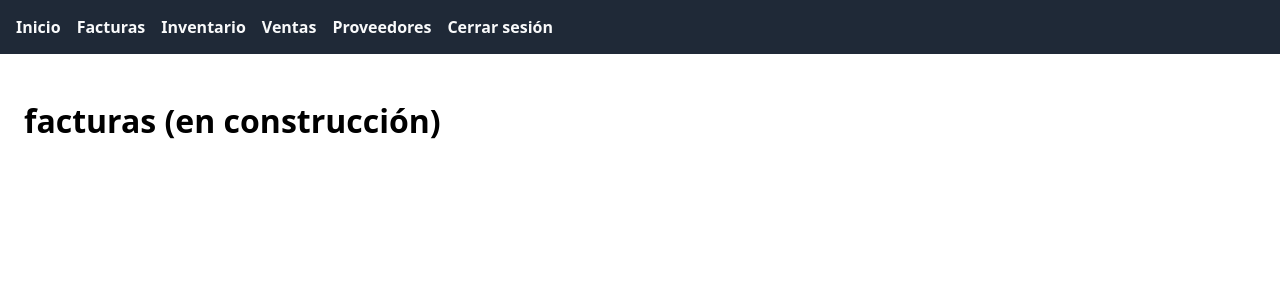
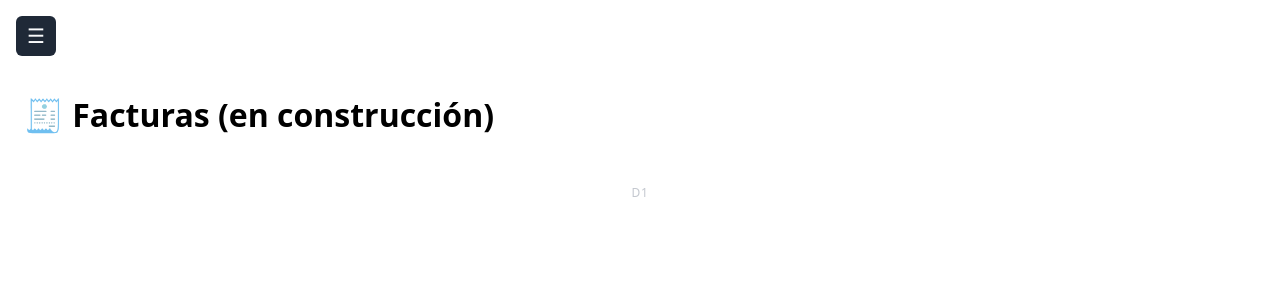
Before and after one commit to sierrasanabriajohinerstiven-max/Trabajo, a Flask app: page /facturas/ in a window 1280 px wide. Shown: the top 300 px of the page. Run offline with Flask 3, Linux system fonts and the light colour scheme; the visitor is signed in with stand-in values (Sample User, id 1).

Commit message:
Agrega menu lateral con boton, emojis y marca de agua D1
- Reemplaza la barra de navegacion horizontal por un menu lateral
  izquierdo (sidebar) que se abre/cierra con un boton fijo (menu-toggle),
  con overlay para cerrarlo al hacer clic afuera.
- Cada enlace del menu y cada titulo de seccion lleva su emoji
  (Inicio, Facturas, Inventario, Ventas, Proveedores, login/logout).
- Agrega pie de pagina discreto con la marca de agua "D1" en base.html,
  visible en todas las paginas.

Co-Authored-By: Claude Sonnet 5 <noreply@anthropic.com>

```diff
--- a/app/static/css/estilos.css
+++ b/app/static/css/estilos.css
@@ -6,25 +6,96 @@ body {
   margin: 0;
 }
 
-header nav {
-  display: flex;
-  gap: 1rem;
-  padding: 1rem;
+/* --- Botón que abre/cierra el menú lateral --- */
+.menu-toggle {
+  position: fixed;
+  top: 1rem;
+  left: 1rem;
+  z-index: 30;
+  width: 2.5rem;
+  height: 2.5rem;
+  border: none;
+  border-radius: 0.375rem;
   background: #1f2937;
+  color: #f9fafb;
+  font-size: 1.25rem;
+  line-height: 1;
+  cursor: pointer;
 }
 
-header nav a {
+.menu-toggle:hover {
+  background: #111827;
+}
+
+/* --- Menú lateral izquierdo --- */
+.sidebar {
+  position: fixed;
+  top: 0;
+  left: 0;
+  bottom: 0;
+  width: 240px;
+  display: flex;
+  flex-direction: column;
+  gap: 0.25rem;
+  padding: 4.5rem 1rem 1rem;
+  background: #1f2937;
+  transform: translateX(-100%);
+  transition: transform 0.2s ease;
+  z-index: 20;
+  overflow-y: auto;
+}
+
+.sidebar.abierto {
+  transform: translateX(0);
+}
+
+.sidebar-brand {
+  color: #f9fafb;
+  font-weight: 700;
+  font-size: 1.1rem;
+  text-decoration: none;
+  margin-bottom: 1rem;
+}
+
+.sidebar a {
   color: #f9fafb;
   text-decoration: none;
   font-weight: 600;
+  padding: 0.6rem 0.75rem;
+  border-radius: 0.375rem;
 }
 
-header nav a:hover {
-  text-decoration: underline;
+.sidebar a:hover {
+  background: #374151;
 }
 
-main {
+/* Oscurece el contenido detrás del menú cuando está abierto (móvil) */
+.sidebar-overlay {
+  display: none;
+  position: fixed;
+  inset: 0;
+  background: rgba(0, 0, 0, 0.4);
+  z-index: 10;
+}
+
+.sidebar-overlay.visible {
+  display: block;
+}
+
+main.content {
   padding: 1.5rem;
+  padding-top: 4.5rem;
+}
+
+/* --- Marca de agua --- */
+.watermark {
+  margin-top: 3rem;
+  text-align: center;
+  font-size: 0.75rem;
+  letter-spacing: 0.05em;
+  color: #9ca3af;
+  opacity: 0.6;
+  user-select: none;
 }
 
 /* --- Dashboard: menú principal con un botón por sección --- */
--- a/app/static/js/main.js
+++ b/app/static/js/main.js
@@ -1,3 +1,27 @@
 // JS global. Scripts específicos de un módulo pueden ir en su propio
 // archivo dentro de static/js/ (ej. static/js/inventario.js) e incluirse
 // solo en los templates que lo necesiten.
+
+// --- Menú lateral (sidebar) ---
+document.addEventListener("DOMContentLoaded", function () {
+  var boton = document.getElementById("menu-toggle");
+  var sidebar = document.getElementById("sidebar");
+  var overlay = document.getElementById("sidebar-overlay");
+
+  if (!boton || !sidebar || !overlay) return;
+
+  function alternarMenu() {
+    var abierto = sidebar.classList.toggle("abierto");
+    overlay.classList.toggle("visible", abierto);
+    boton.setAttribute("aria-expanded", abierto ? "true" : "false");
+  }
+
+  function cerrarMenu() {
+    sidebar.classList.remove("abierto");
+    overlay.classList.remove("visible");
+    boton.setAttribute("aria-expanded", "false");
+  }
+
+  boton.addEventListener("click", alternarMenu);
+  overlay.addEventListener("click", cerrarMenu);
+});
--- a/app/templates/auth/login.html
+++ b/app/templates/auth/login.html
@@ -1,6 +1,6 @@
 {% extends "base.html" %}
 {% block title %}Iniciar sesión{% endblock %}
 {% block content %}
-  <h1>Iniciar sesión</h1>
+  <h1>🔑 Iniciar sesión</h1>
   <!-- TODO (Persona A): formulario de login (email + contraseña) -->
 {% endblock %}
--- a/app/templates/base.html
+++ b/app/templates/base.html
@@ -7,22 +7,29 @@
   <link rel="stylesheet" href="{{ url_for('static', filename='css/estilos.css') }}">
 </head>
 <body>
-  <header>
-    <nav>
-      <a href="{{ url_for('main.index') }}">Inicio</a>
-      <a href="{{ url_for('facturas.index') }}">Facturas</a>
-      <a href="{{ url_for('inventario.index') }}">Inventario</a>
-      <a href="{{ url_for('ventas.index') }}">Ventas</a>
-      <a href="{{ url_for('proveedores.index') }}">Proveedores</a>
-      {% if current_user.is_authenticated %}
-        <a href="{{ url_for('auth.logout') }}">Cerrar sesión</a>
-      {% else %}
-        <a href="{{ url_for('auth.login') }}">Iniciar sesión</a>
-      {% endif %}
-    </nav>
-  </header>
+  <button id="menu-toggle" class="menu-toggle" type="button" aria-label="Abrir menú" aria-expanded="false" aria-controls="sidebar">
+    ☰
+  </button>
 
-  <main>
+  <nav id="sidebar" class="sidebar">
+    <a href="{{ url_for('main.index') }}" class="sidebar-brand">🖥️ Sistema</a>
+
+    <a href="{{ url_for('main.index') }}">🏠 Inicio</a>
+    <a href="{{ url_for('facturas.index') }}">🧾 Facturas</a>
+    <a href="{{ url_for('inventario.index') }}">📦 Inventario</a>
+    <a href="{{ url_for('ventas.index') }}">💵 Ventas</a>
+    <a href="{{ url_for('proveedores.index') }}">🚚 Proveedores</a>
+
+    {% if current_user.is_authenticated %}
+      <a href="{{ url_for('auth.logout') }}">🚪 Cerrar sesión</a>
+    {% else %}
+      <a href="{{ url_for('auth.login') }}">🔑 Iniciar sesión</a>
+    {% endif %}
+  </nav>
+
+  <div id="sidebar-overlay" class="sidebar-overlay"></div>
+
+  <main class="content">
     {% with messages = get_flashed_messages(with_categories=true) %}
       {% for categoria, mensaje in messages %}
         <div class="flash flash-{{ categoria }}">{{ mensaje }}</div>
@@ -30,6 +37,8 @@
     {% endwith %}
 
     {% block content %}{% endblock %}
+
+    <footer class="watermark">D1</footer>
   </main>
 
   <script src="{{ url_for('static', filename='js/main.js') }}"></script>
--- a/app/templates/facturas/listado.html
+++ b/app/templates/facturas/listado.html
@@ -1,6 +1,6 @@
 {% extends "base.html" %}
 {% block title %}facturas{% endblock %}
 {% block content %}
-  <h1>facturas (en construcción)</h1>
+  <h1>🧾 Facturas (en construcción)</h1>
   <!-- TODO (Persona A): tabla/listado de Factura -->
 {% endblock %}
--- a/app/templates/inventario/listado.html
+++ b/app/templates/inventario/listado.html
@@ -1,6 +1,6 @@
 {% extends "base.html" %}
 {% block title %}inventario{% endblock %}
 {% block content %}
-  <h1>inventario (en construcción)</h1>
+  <h1>📦 Inventario (en construcción)</h1>
   <!-- TODO (Persona B): tabla/listado de Producto -->
 {% endblock %}
--- a/app/templates/main/dashboard.html
+++ b/app/templates/main/dashboard.html
@@ -1,7 +1,7 @@
 {% extends "base.html" %}
 {% block title %}Inicio{% endblock %}
 {% block content %}
-  <h1>Panel principal</h1>
+  <h1>🏠 Panel principal</h1>
   <p>Elige una sección:</p>
 
   <div class="dashboard-grid">
--- a/app/templates/proveedores/listado.html
+++ b/app/templates/proveedores/listado.html
@@ -1,6 +1,6 @@
 {% extends "base.html" %}
 {% block title %}proveedores{% endblock %}
 {% block content %}
-  <h1>proveedores (en construcción)</h1>
+  <h1>🚚 Proveedores (en construcción)</h1>
   <!-- TODO (Persona B): tabla/listado de Proveedor -->
 {% endblock %}
--- a/app/templates/ventas/listado.html
+++ b/app/templates/ventas/listado.html
@@ -1,6 +1,6 @@
 {% extends "base.html" %}
 {% block title %}ventas{% endblock %}
 {% block content %}
-  <h1>ventas (en construcción)</h1>
+  <h1>💵 Ventas (en construcción)</h1>
   <!-- TODO (Persona C): tabla/listado de Venta -->
 {% endblock %}
```
